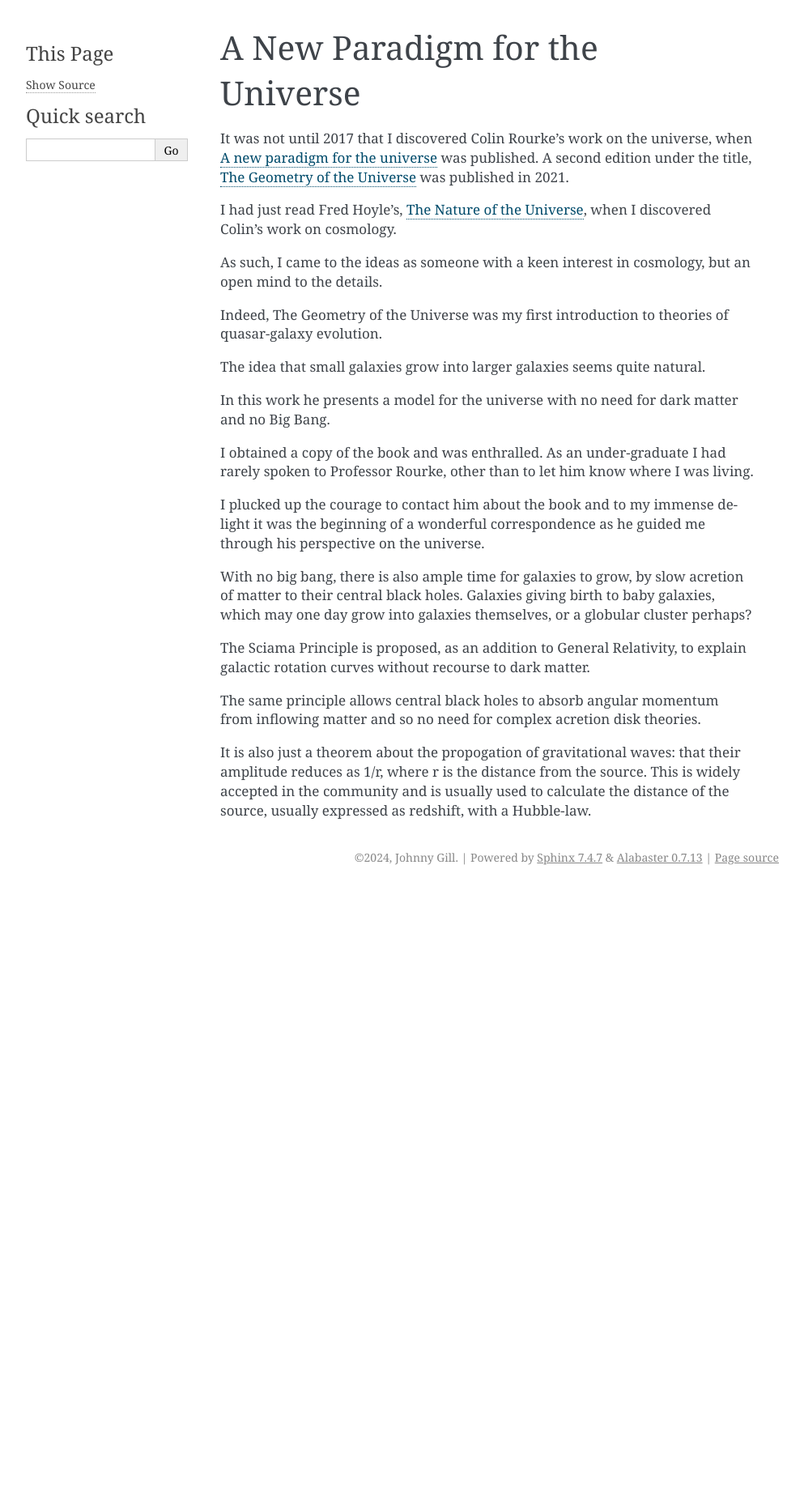
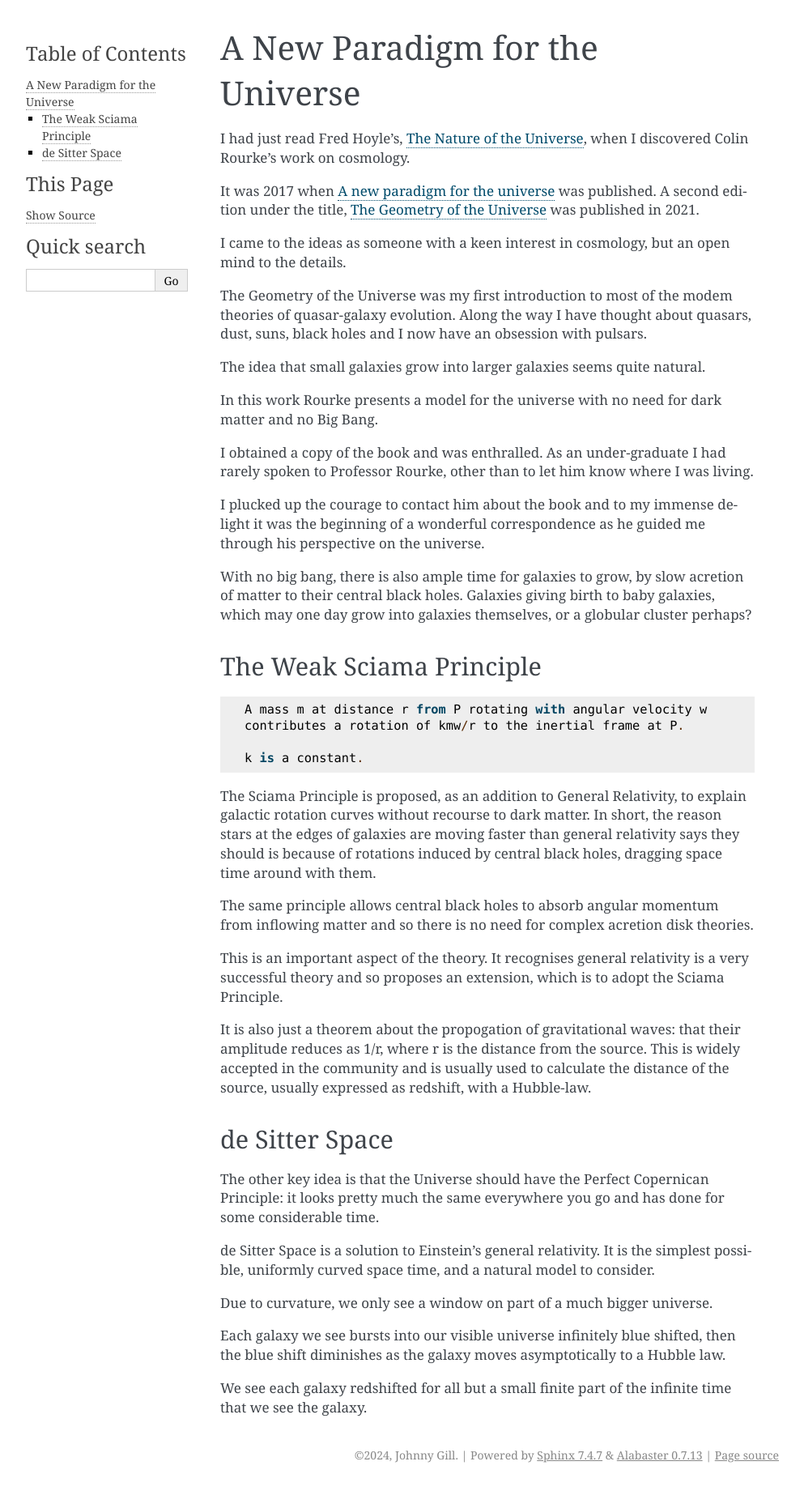
Before and after one commit to swfiua/gotu, a Sphinx documentation site: the page built from docs/anpftu.rst, in a window 1280 px wide. Shown: the whole page at 81% size, without its empty margins (148-1141 px from the left). Built offline with Sphinx 7.4.7, drawn with Linux system fonts in a browser that asks for light colours; formulas are drawn with MathJax 3; pages that are not in the unit, such as notebooks, are missing from menus; before the commit the page ends 1098 px from its top, so only the background shows below that.

```diff
--- a/docs/anpftu.rst
+++ b/docs/anpftu.rst
@@ -4,24 +4,25 @@
  A New Paradigm for the Universe
 =================================
 
-It was not until 2017 that I discovered Colin Rourke's work on the
-universe, when `A new paradigm for the universe
+I had just read Fred Hoyle's, :ref:`notu`, when I discovered Colin
+Rourke's work on cosmology.
+
+It was 2017 when `A new paradigm for the universe
 <https://arxiv.org/abs/astro-ph/0311033>`__ was published.  A
 second edition under the title, :ref:`gotu` was published in 2021.
 
-I had just read Fred Hoyle's, :ref:`notu`, when I discovered Colin's
-work on cosmology.
+I came to the ideas as someone with a keen interest in cosmology, but
+an open mind to the details.
 
-As such, I came to the ideas as someone with a keen interest in
-cosmology, but an open mind to the details.
-
-Indeed, The Geometry of the Universe was my first introduction to
-theories of quasar-galaxy evolution.
+The Geometry of the Universe was my first introduction to most of the
+modem theories of quasar-galaxy evolution.  Along the way I have
+thought about quasars, dust, suns, black holes and I now have an
+obsession with pulsars.
 
 The idea that small galaxies grow into larger galaxies seems quite
 natural.
 
-In this work he presents a model for the universe with no need for
+In this work Rourke presents a model for the universe with no need for
 dark matter and no Big Bang.
 
 I obtained a copy of the book and was enthralled.  As an
@@ -37,16 +38,55 @@ slow acretion of matter to their central black holes.  Galaxies
 giving birth to baby galaxies, which may one day grow into galaxies
 themselves, or a globular cluster perhaps?
 
+The Weak Sciama Principle
+-------------------------
+
+::
+
+   A mass m at distance r from P rotating with angular velocity w
+   contributes a rotation of kmw/r to the inertial frame at P.
+
+   k is a constant.
+
+
 The Sciama Principle is proposed, as an addition to General
 Relativity, to explain galactic rotation curves without recourse to
-dark matter.
+dark matter.  In short, the reason stars at the edges of galaxies are
+moving faster than general relativity says they should is because of
+rotations induced by central black holes, dragging space time around
+with them.
 
 The same principle allows central black holes to absorb angular
-momentum from inflowing matter and so no need for complex acretion
-disk theories.
+momentum from inflowing matter and so there is no need for complex
+acretion disk theories.
+
+This is an important aspect of the theory.  It recognises general
+relativity is a very successful theory and so proposes an extension,
+which is to adopt the Sciama Principle.
 
 It is also just a theorem about the propogation of gravitational
 waves: that their amplitude reduces as 1/r, where r is the distance
 from the source.  This is widely accepted in the community and is
 usually used to calculate the distance of the source, usually
 expressed as redshift, with a Hubble-law.
+
+de Sitter Space
+---------------
+
+The other key idea is that the Universe should have the Perfect
+Copernican Principle: it looks pretty much the same everywhere you go
+and has done for some considerable time.
+
+de Sitter Space is a solution to Einstein's general relativity.  It is
+the simplest possible, uniformly curved space time, and a natural
+model to consider.
+
+Due to curvature, we only see a window on part of a much bigger
+universe.
+
+Each galaxy we see bursts into our visible universe infinitely blue
+shifted, then the blue shift diminishes as the galaxy moves
+asymptotically to a Hubble law.
+
+We see each galaxy redshifted for all but a small finite part of the
+infinite time that we see the galaxy.
```
Also changed, not shown: docs/gr24.rst (+51 -1 lines), docs/gw150914.rst (+27 -8 lines), 1 other file.
